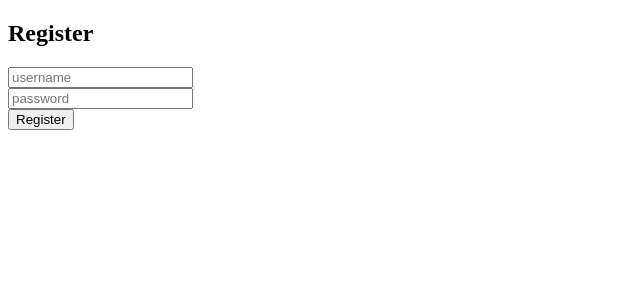
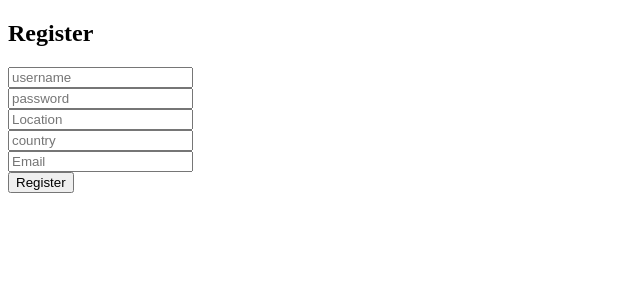
Before and after one commit to Franziska-F/final-project, a Next.js app: page /register in a window 1280 px wide. Shown: the top 300 px of the page, without its empty margins (0-640 px from the left). Built offline with nearby package versions, Linux system fonts and the light colour scheme.

Commit message:
Implemnted log in seccion, changed display of google books search

```diff
--- a/package.json
+++ b/package.json
@@ -11,6 +11,7 @@
   },
   "dependencies": {
     "bcrypt": "^5.0.1",
+    "cookie": "^0.5.0",
     "dotenv": "^16.0.1",
     "next": "12.1.6",
     "postgres": "^3.2.4",
@@ -19,9 +20,10 @@
     "sharp": "^0.30.6"
   },
   "devDependencies": {
-    "@types/bcrypt": "^5.0.0",
     "@babel/eslint-parser": "7.18.2",
     "@next/eslint-plugin-next": "12.1.6",
+    "@types/bcrypt": "^5.0.0",
+    "@types/cookie": "^0.5.1",
     "@types/node": "17.0.41",
     "@types/react": "18.0.12",
     "@types/react-dom": "18.0.5",
--- a/pages/api/login.ts
+++ b/pages/api/login.ts
@@ -1,6 +1,9 @@
+import crypto from 'node:crypto';
 import bcrypt from 'bcrypt';
 import { NextApiRequest, NextApiResponse } from 'next';
-import { getUserWithPasswordHash } from '../../util/database';
+import { setRevalidateHeaders } from 'next/dist/server/send-payload';
+import { serializedSessionTokenCookie } from '../../util/cookis';
+import { createSession, getUserWithPasswordHash } from '../../util/database';
 
 // type of response is either object with an error property that contains an array of objects with messages or user id
 export type LoginResponseBody =
@@ -37,6 +40,7 @@ export default async function handler(
       });
       return;
     }
+    console.log(userWithPasswordHash);
 
     // cehck if entered password matches the password hash
 
@@ -55,9 +59,19 @@ export default async function handler(
     const userId = userWithPasswordHash.id;
 
     // TODO: create a session for this user
+    const sessionToken = crypto.randomBytes(80).toString('base64');
+
+    const session = await createSession(userId, sessionToken);
+
+    const serializedCookie = await serializedSessionTokenCookie(
+      session.session_token,
+    );
 
     // if you want to use username as identifier return the username too
-    res.status(200).json({ user: { id: userId } });
+    res
+      .status(200)
+      .setHeader('set-Cookie', serializedCookie)
+      .json({ user: { id: userId } });
   } else {
     res.status(405).json({ errors: [{ message: 'method not allowed' }] });
   }
--- a/pages/register.tsx
+++ b/pages/register.tsx
@@ -6,6 +6,12 @@ import { RegisterResponseBody } from './api/register';
 export default function Register() {
   const [username, setUsername] = useState('');
   const [password, setPassword] = useState('');
+  // const [firstName, setFirstName] = useState('');
+  // const [lastName, setLastName] = useState('');
+  const [email, setEmail] = useState('');
+  const [country, setCountry] = useState('');
+  const [location, setLocation] = useState('');
+
   const [errors, setErrors] = useState<{ message: string }[]>([]);
   const router = useRouter();
 
@@ -59,6 +65,61 @@ export default function Register() {
           />
         </label>{' '}
       </div>
+      {/* }   <div>
+        <label>
+          <input
+            placeholder="First Name"
+            value={firstName}
+            onChange={(event) => {
+              setFirstName(event.currentTarget.value);
+            }}
+          />
+        </label>{' '}
+      </div>
+      <div>
+        <label>
+          <input
+            placeholder="Last Name"
+            value={lastName}
+            onChange={(event) => {
+              setLastName(event.currentTarget.value);
+            }}
+          />
+        </label>{' '}
+          </div> {*/}
+      <div>
+        <label>
+          <input
+            placeholder="Location"
+            value={location}
+            onChange={(event) => {
+              setLocation(event.currentTarget.value);
+            }}
+          />
+        </label>{' '}
+      </div>
+      <div>
+        <label>
+          <input
+            placeholder="country"
+            value={country}
+            onChange={(event) => {
+              setCountry(event.currentTarget.value);
+            }}
+          />
+        </label>{' '}
+      </div>
+      <div>
+        <label>
+          <input
+            placeholder="Email"
+            value={email}
+            onChange={(event) => {
+              setEmail(event.currentTarget.value);
+            }}
+          />
+        </label>{' '}
+      </div>
       <div>
         <button onClick={() => registerHandler()}>Register</button>
         {errors.length
--- /dev/null
+++ b/util/cookis.ts
@@ -0,0 +1,21 @@
+import cookie from 'cookie';
+
+export function serializedSessionTokenCookie(token: string) {
+  // in production or in development?
+  const isProduction = process.env.NODE_ENV === 'production';
+
+  const maxAge = 60 * 60 * 24; // 24 hour
+
+  return cookie.serialize('sessionToken', token, {
+    maxAge: maxAge,
+    expires: new Date(Date.now() + maxAge + 1000),
+
+    httpOnly: true,
+    secure: isProduction,
+    path: '/',
+    // Be explicit about new default behavior
+    // in browsers
+    // https://web.dev/samesite-cookies-explained/
+    sameSite: 'lax', // no cookies to other sides!
+  });
+}
--- a/util/database.ts
+++ b/util/database.ts
@@ -46,6 +46,26 @@ username
   return user;
 }
 
+type Session = {
+  id: number;
+  session_token: string;
+};
+export async function createSession(
+  user_id: User['id'],
+  session_token: 'string',
+  // timestamp is created by default
+) {
+  const [session] = await sql<[Session]>`INSERT INTO
+sessions (user_id, session_token)
+VALUES
+(${user_id}, ${session_token})
+RETURNING
+id,
+session_token
+`;
+  return session;
+}
+
 export async function getUserByUserName(username: string) {
   if (!username) return undefined;
   const [user] = await sql<[User | undefined]>`
```
Also changed, not shown: migrations/1655986986-create-table-sessions.js (added, +14 -0 lines), pages/index.js (+18 -9 lines), 1 other file (tests, documents, lock files or other folders).
